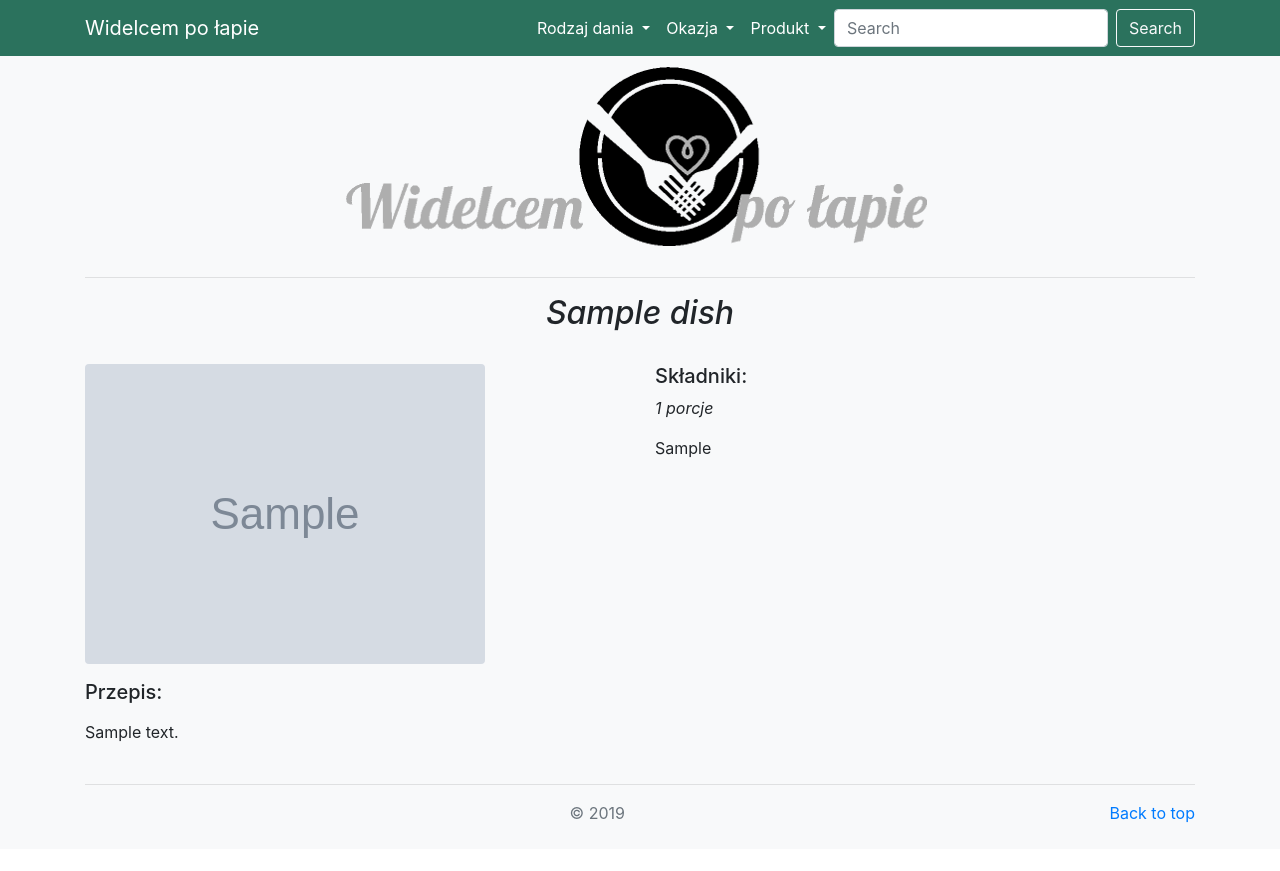
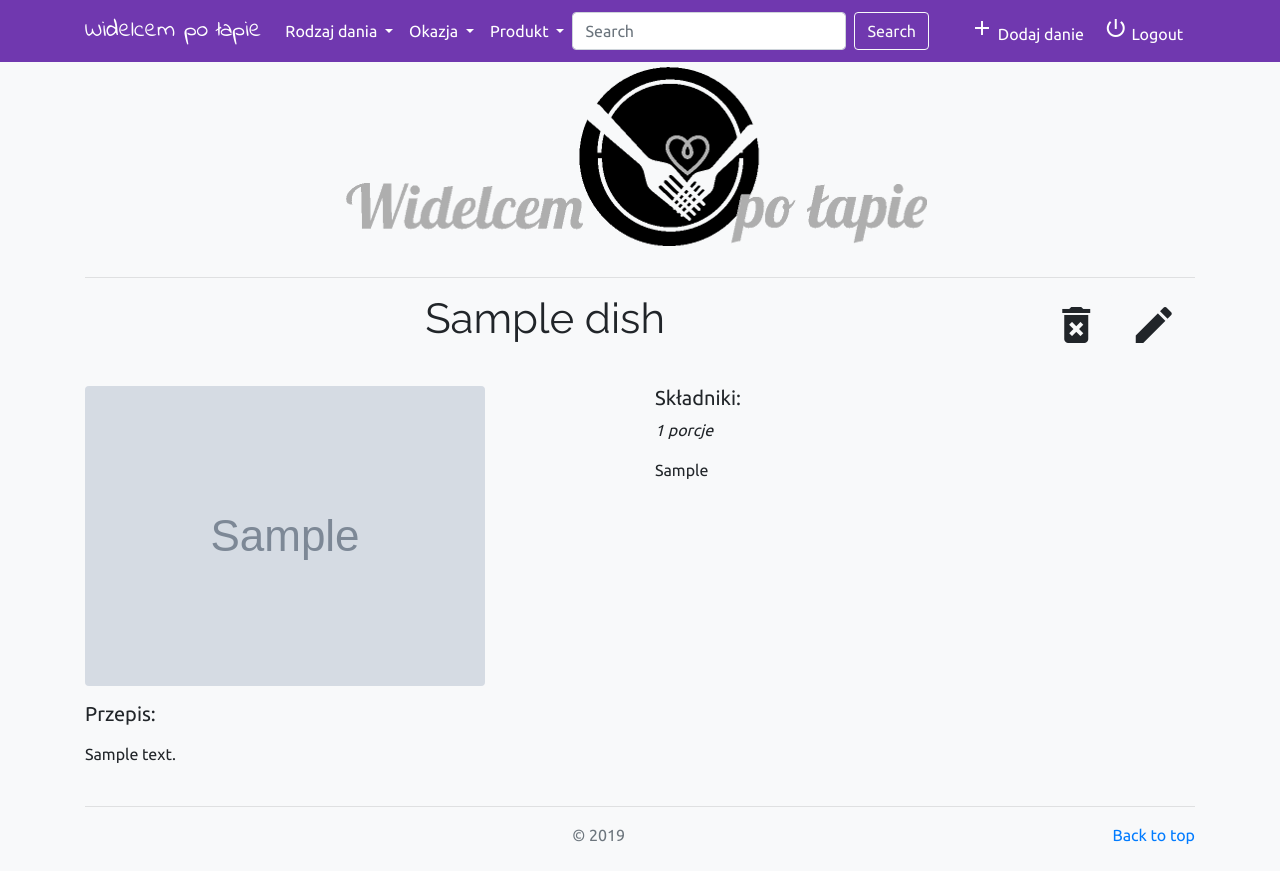
Before and after one commit to Andre356/widelcempolapie, a Django app: page /1/ in a window 1280 px wide. Before the commit the page ends 823 px from the top, so only its background shows below. Run offline with Django 3.2, Linux system fonts and the light colour scheme; tables that the repository leaves empty hold one stand-in row (values such as "Sample post"); grey boxes marked "Sample" are stand-in pictures; some libraries are stand-ins or nearby versions.

Commit message:
CRUD for dish done & some polish

```diff
--- a/blog/models.py
+++ b/blog/models.py
@@ -29,20 +29,20 @@ class Dish(models.Model):
         return reverse("detail", kwargs={'pk': self.pk})
 
 
-class Comment(models.Model):
-    post = models.ForeignKey('blog.Dish', related_name='comments', on_delete=models.CASCADE)
-    author = models.CharField(max_length=200)
-    text = models.TextField()
-    created_date = models.DateTimeField(default=timezone.now)
-    approved_comment = models.BooleanField(default=False)
-
-    def approve(self):
-        self.approved_comment = True
-        self.save()
-
-    def __str__(self):
-        return self.text
-
-    # after posting a comment redirect to home page
-    def get_absolute_url(self):
-        return reverse('home')
+# class Comment(models.Model):
+#     post = models.ForeignKey('blog.Dish', related_name='comments', on_delete=models.CASCADE)
+#     author = models.CharField(max_length=200)
+#     text = models.TextField()
+#     created_date = models.DateTimeField(default=timezone.now)
+#     approved_comment = models.BooleanField(default=False)
+#
+#     def approve(self):
+#         self.approved_comment = True
+#         self.save()
+#
+#     def __str__(self):
+#         return self.text
+#
+#     # after posting a comment redirect to home page
+#     def get_absolute_url(self):
+#         return reverse('home')
--- a/blog/static/css/blog.css
+++ b/blog/static/css/blog.css
@@ -0,0 +1,41 @@
+body{
+    background: #f9f9f9;
+}
+a:link {
+     color: light;
+     text-decoration: none;
+}
+a:visited {
+     color: black;
+     text-decoration: none;
+}
+a:hover {
+     color: black;
+     text-decoration: none;
+}
+a:active {
+     color: black;
+     text-decoration: none;
+}
+.pinky{
+     background-color: #7038af;
+}
+
+.navbar{
+    border-radius:0;
+}
+.navbar-brand{
+    font-family: 'Indie Flower';
+    font-size: 24px;
+}
+*{
+    font-family: 'Ubuntu';
+}
+.dish_name{
+    font-family: 'Raleway';
+    font-size: 42px;
+}
+.material-icons.md-18 { font-size: 18px; }
+.material-icons.md-24 { font-size: 24px; }
+.material-icons.md-36 { font-size: 36px; }
+.material-icons.md-48 { font-size: 48px; }
--- a/blog/templates/blog/detail.html
+++ b/blog/templates/blog/detail.html
@@ -5,11 +5,30 @@
     <div class="container">
 
         <div class="row">
-            <div class="col-sm-12 text-center pb-4">
-                <h2 class="font-italic">{{ dish.name }}</h2>
- <!--               <p class="font-weight-light">{{ dish.dateformat }}</p>  -->
+            <div class="col-sm-10 text-center pb-4">
+                <h2 class="dish_name">{{ dish.name }}</h2>
+                <!-- <p class="font-weight-light">{{ dish.dateformat }}</p>  -->
+            </div>
+            <div class="col-sm-2 text-center pb-4">
+                <!-- Delete -->
+                <form action="{% url 'dish-delete' dish.id %}" method="post" style="display: inline;">
+                    {% csrf_token %}
+                    <input type="hidden" name="name" value="{{ dish.id }}">
+                    <button type="submit" class="btn btn-light" title="Usuń">
+                        <i class="material-icons md-48">delete_forever</i>
+                    </button>
+                </form>
+                <!-- Update -->
+                <form action="{% url 'dish-update' dish.id %}" method="get" style="display: inline;">
+                    {% csrf_token %}
+                    <input type="hidden" name="name" value="{{ dish.id }}">
+                    <button type="submit" class="btn btn-light" title="Edytuj">
+                        <i class="material-icons md-48">edit</i>
+                    </button>
+                </form>
             </div>
         </div>
+
         <div class="row">
             <div class="col-sm-6"><img src="{{ dish.photo0.url }}" class="img-fluid rounded"></div>
             <div class="col-sm-6">
--- a/blog/urls.py
+++ b/blog/urls.py
@@ -1,10 +1,10 @@
 from django.urls import path
-from . import views
-from .views import HomePageView, DetailDishView
+from .views import HomePageView, DetailDishView, CreateDishView, UpdateDishView, DeleteDishView
 
 urlpatterns = [
-    #path('', views.home, name='home'),
     path('', HomePageView.as_view(), name='home'),
-    #path('<int:dish_id>/', views.detail, name='detail'),
     path('<int:pk>/', DetailDishView.as_view(), name='detail'),
+    path('create/', CreateDishView.as_view(), name='dish-create'),
+    path('update/<int:pk>/', UpdateDishView.as_view(), name='dish-update'),
+    path('delete/<int:pk>/', DeleteDishView.as_view(), name='dish-delete'),
 ]
--- a/blog/views.py
+++ b/blog/views.py
@@ -1,20 +1,8 @@
 from django.shortcuts import render, get_object_or_404
 from .models import Dish
-from django.views.generic.list import ListView
-from django.views.generic.detail import DetailView
+from django.views.generic import ListView, DetailView, CreateView, UpdateView, DeleteView
 from django.utils import timezone
-
-
-# function based views
-#
-# def home(request):
-#     dania = Dish.objects.order_by('-added')[:8]
-#     return render(request, 'blog/home.html', {'dania': dania})
-
-
-# def detail(request, dish_id):
-#     detail_dish = get_object_or_404(Dish, pk=dish_id)
-#     return render(request, 'blog/detail.html', {'dish': detail_dish})
+from django.urls import reverse_lazy
 
 
 # Class Based Views
@@ -27,7 +15,6 @@ class HomePageView(ListView):
     def get_context_data(self, **kwargs):
         context = super().get_context_data(**kwargs)
         context['now'] = timezone.now()
-        #context['dania'] = Dish.objects.order_by('-added')[:8]
         return context
 
 
@@ -38,3 +25,22 @@ class DetailDishView(DetailView):
     def get_context_data(self, **kwargs):
         context = super().get_context_data(**kwargs)
         return context
+
+
+class CreateDishView(CreateView):
+    template_name = 'blog/create_dish.html'
+    fields = (
+        'name', 'portions', 'ingredients', 'description', 'added', 'photo0', 'photo1', 'photo2', 'rating', 'thermomix')
+    model = Dish
+
+
+class UpdateDishView(UpdateView):
+    template_name = 'blog/create_dish.html'
+    fields = (
+        'name', 'portions', 'ingredients', 'description', 'added', 'photo0', 'photo1', 'photo2', 'rating', 'thermomix')
+    model = Dish
+
+
+class DeleteDishView(DeleteView):
+    model = Dish
+    success_url = reverse_lazy('home')
--- a/widelcem/templates/base.html
+++ b/widelcem/templates/base.html
@@ -6,48 +6,29 @@
     <meta name="author" content="Andre356">
 
     <title>Widelcem po łapie</title>
+    {% load static %}
 
     <!-- Bootstrap core CSS -->
     <link rel="stylesheet" href="https://stackpath.bootstrapcdn.com/bootstrap/4.1.3/css/bootstrap.min.css"
           integrity="sha384-MCw98/SFnGE8fJT3GXwEOngsV7Zt27NXFoaoApmYm81iuXoPkFOJwJ8ERdknLPMO" crossorigin="anonymous">
-
-    {% load static %}
-
-<style>
-  a:link {
-     color: light;
-     text-decoration: none;
-}
-  a:visited {
-     color: black;
-     text-decoration: none;
-}
-  a:hover {
-     color: black;
-     text-decoration: none;
-}
-  a:active {
-     color: black;
-     text-decoration: none;
-}
-  .pinky{
-     background-color: #2b725d;
-}
-</style>
+    <link href="https://fonts.googleapis.com/icon?family=Material+Icons"
+      rel="stylesheet">
+    <link href="https://fonts.googleapis.com/css?family=Indie+Flower|Ubuntu|Raleway" rel="stylesheet">
+    <link rel="stylesheet" type="text/css" href="{% static 'css/blog.css' %}">
 </head>
 
 <body>
 <header>
     <nav class="navbar fixed-top navbar-expand-lg navbar-dark pinky">
         <div class="container">
-            <a class="navbar-brand" href="{% url 'home' %}">Widelcem po łapie</a>
+            <a class="navbar-brand mb-0 h1" href="{% url 'home' %}">Widelcem po łapie</a>
             <button class="navbar-toggler" type="button" data-toggle="collapse" data-target="#navbarSupportedContent"
                     aria-controls="navbarSupportedContent" aria-expanded="false" aria-label="Toggle navigation">
                 <span class="navbar-toggler-icon"></span>
             </button>
 
             <div class="collapse navbar-collapse" id="navbarSupportedContent">
-                <ul class="navbar-nav ml-auto">
+                <ul class="navbar-nav">
                     <li class="nav-item dropdown">
                         <a class="nav-link dropdown-toggle active" href="#" id="navbarDropdown1" role="button"
                            data-toggle="dropdown" aria-haspopup="true" aria-expanded="false">
@@ -95,6 +76,18 @@
                     <input class="form-control mr-sm-2" type="search" placeholder="Search" aria-label="Search">
                     <button class="btn btn-outline-light my-2 my-sm-0" type="submit">Search</button>
                 </form>
+                <ul class="navbar-nav ml-auto">
+                    <li class="navbar-item">
+                        <a class="nav-link active" href="{% url 'dish-create' %}">
+                            <i class="material-icons">add</i>&nbsp;Dodaj danie&nbsp;
+                        </a>
+                    </li>
+                    <li>
+                        <a class="nav-link active" href="">
+                            <i class="material-icons">power_settings_new</i>&nbsp;Logout&nbsp;
+                        </a>
+                    </li>
+                </ul>
             </div>
         </div>
     </nav>
@@ -103,7 +96,7 @@
 <main role="main" class="bg-light">
 
     <div class="container mt-5 pt-2 pb-0">
-        <img src="{% static 'logo.png' %}" class="img-fluid mx-auto d-block"/>
+        <img src="{% static 'logo.png' %}" class="img-fluid mx-auto d-block" aria-hidden="true"/>
         <hr/>
     </div>
 
```
Also changed, not shown: blog/templates/blog/create_dish.html (added, +26 -0 lines), blog/templates/blog/template-form.html (added, +8 -0 lines).
